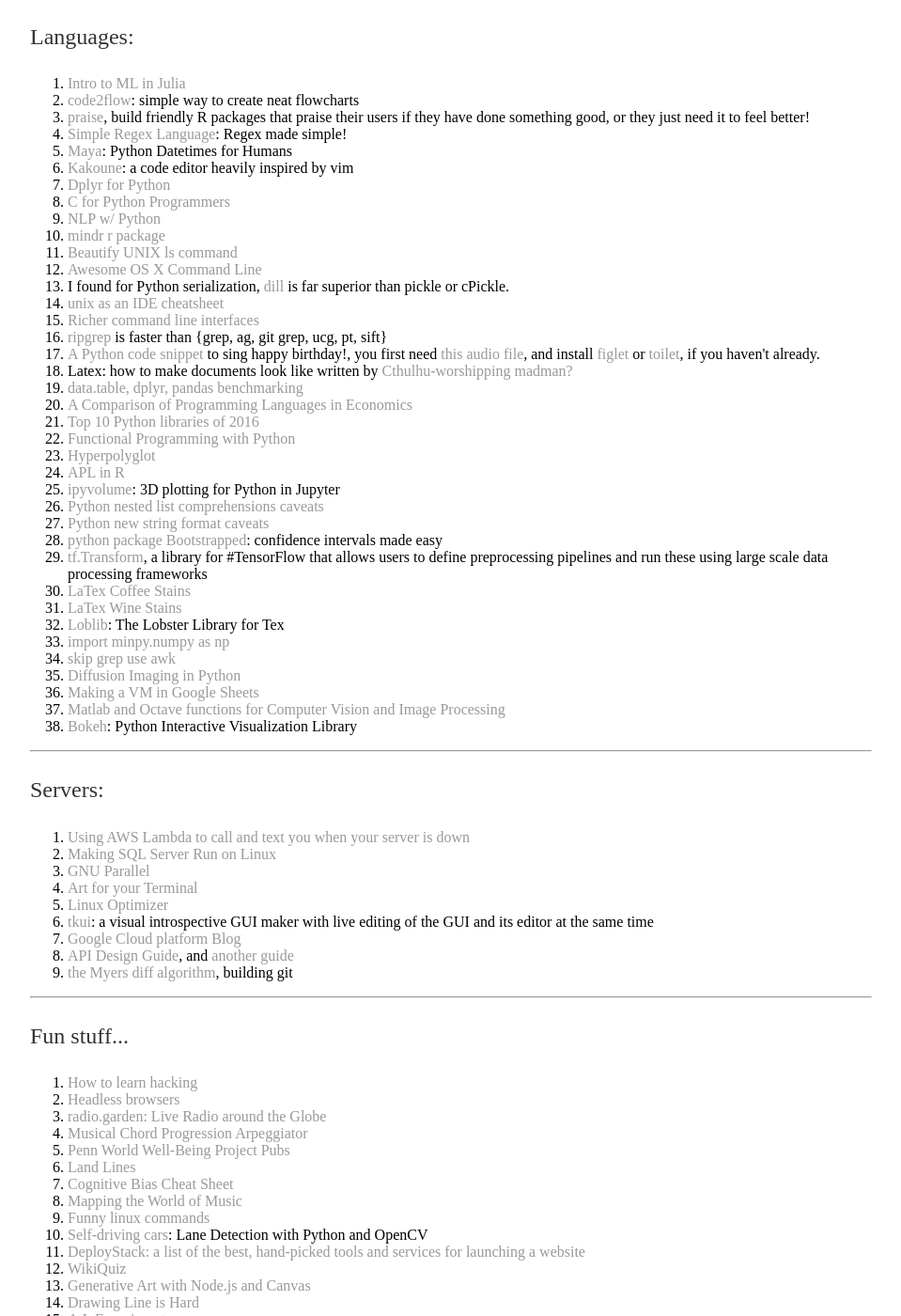
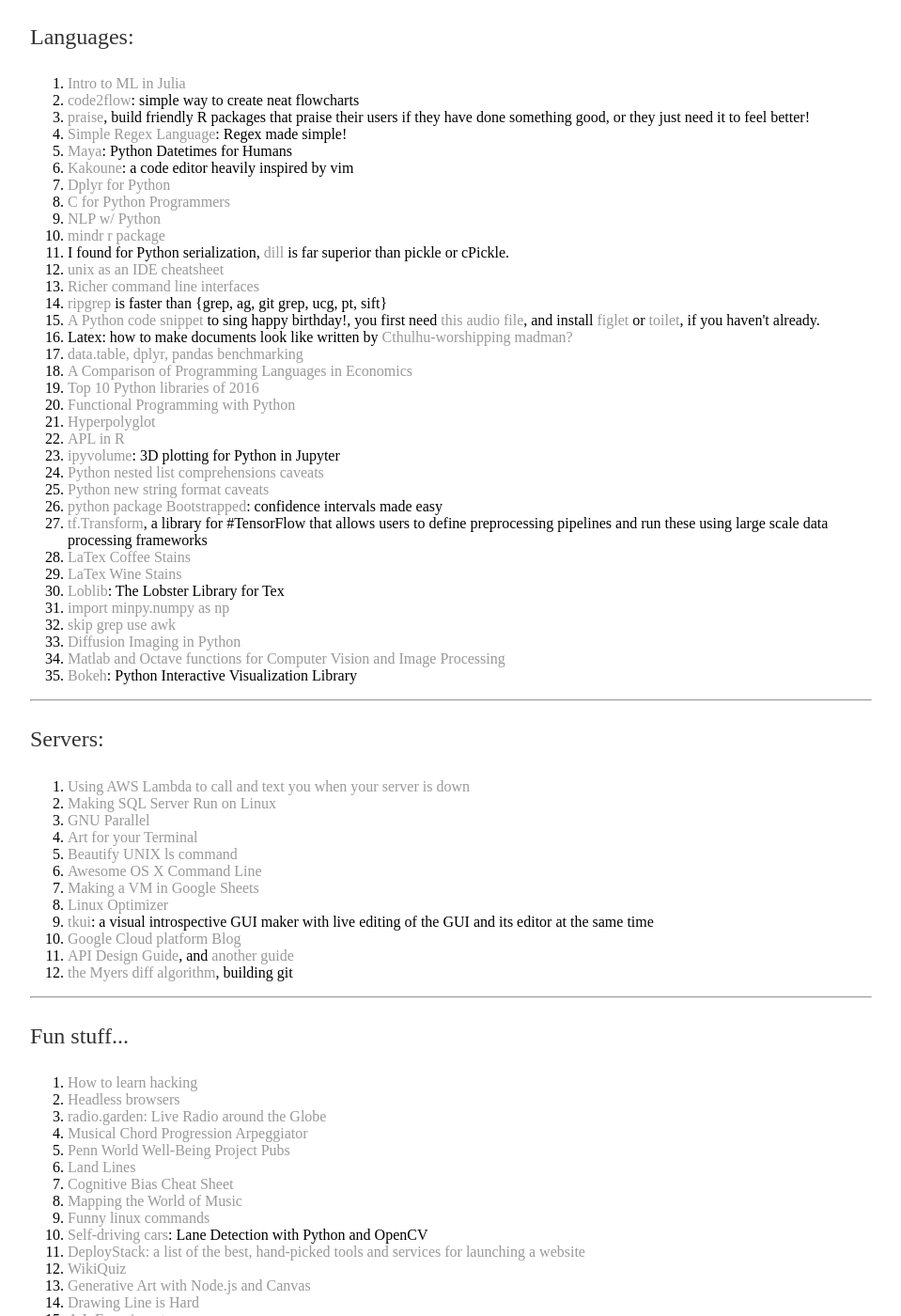
Before and after one commit to shenglih/shenglih.github.io, a Jekyll site: the page built from memo/index.html, in a window 1280 px wide and 1400 px high, scrolled down 769 px. Shown: the whole window at 94% size, without its empty margins (160-1119 px from the left). Built offline with Jekyll 4.4.1, drawn with Linux system fonts in a browser that asks for light colours; some of the changed lines change nothing that is shown.

Commit message:
Update index.html

```diff
--- a/memo/index.html
+++ b/memo/index.html
@@ -51,8 +51,6 @@
 		<li><a href="http://www.toves.org/books/cpy/">C for Python Programmers</a></li>
 		<li><a href="http://www.nltk.org/book/ch02.html"> NLP w/ Python</a></li>
 		<li><a href="https://github.com/pzhaonet/mindr"> mindr r package</a></li>
-		<li><a href="https://github.com/athityakumar/colors"> Beautify UNIX ls command</a></li>
-		<li><a href="https://github.com/herrbischoff/awesome-osx-command-line/blob/master/README.md"> Awesome OS X Command Line</a></li>
 		<li>I found for Python serialization, <a href="https://github.com/uqfoundation/dill">dill</a> is far superior than pickle or cPickle.</li>
 		<li><a href="https://sanctum.geek.nz/arabesque/series/unix-as-ide/"> unix as an IDE cheatsheet </a></li>
 		<li><a href="http://ballingt.com/rich-terminal-applications-2"> Richer command line interfaces </a></li>
@@ -76,7 +74,6 @@
 		<li><a href="https://github.com/dmlc/minpy"> import minpy.numpy as np</a></li>
 		<li><a href="http://blog.jpalardy.com/posts/skip-grep-use-awk/"> skip grep use awk </a></li>
 		<li><a href="http://nipy.org/dipy/index.html"> Diffusion Imaging in Python </a></li>
-		<li><a href="https://briansteffens.github.io/2017/07/03/google-sheets-virtual-machine.html">Making a VM in Google Sheets</a></li>
 		<li><a href="http://www.peterkovesi.com/matlabfns/"> Matlab and Octave functions for Computer Vision and Image Processing</a></li>
 		<li><a href="http://bokeh.pydata.org/en/latest/"> Bokeh</a>: Python Interactive Visualization Library</li>
 	</ol>
@@ -87,6 +84,9 @@
 		<li><a href="https://blogs.technet.microsoft.com/dataplatforminsider/2016/12/16/sql-server-on-linux-how-introduction/"> Making SQL Server Run on Linux </a></li>
 		<li><a href="https://www.gnu.org/software/parallel/">GNU Parallel</a></li>
 		<li><a href="https://max.io/bash.html"> Art for your Terminal </a></li>
+		<li><a href="https://github.com/athityakumar/colors"> Beautify UNIX ls command</a></li>
+		<li><a href="https://github.com/herrbischoff/awesome-osx-command-line/blob/master/README.md"> Awesome OS X Command Line</a></li>
+		<li><a href="https://briansteffens.github.io/2017/07/03/google-sheets-virtual-machine.html">Making a VM in Google Sheets</a></li>
 		<li><a href="https://github.com/oguzhaninan/Stacer/blob/master/README.md">Linux Optimizer</a></li>
 		<li><a href="https://github.com/asrp/tkui/blob/master/README.md"> tkui</a>: a visual introspective GUI maker with live editing of the GUI and its editor at the same time</li>
 		<li><a href="https://cloudplatform.googleblog.com/2017/02/GPUs-are-now-available-for-Google-Compute-Engine-and-Cloud-Machine-Learning.html?m=1">Google Cloud platform Blog</a></li>
```
